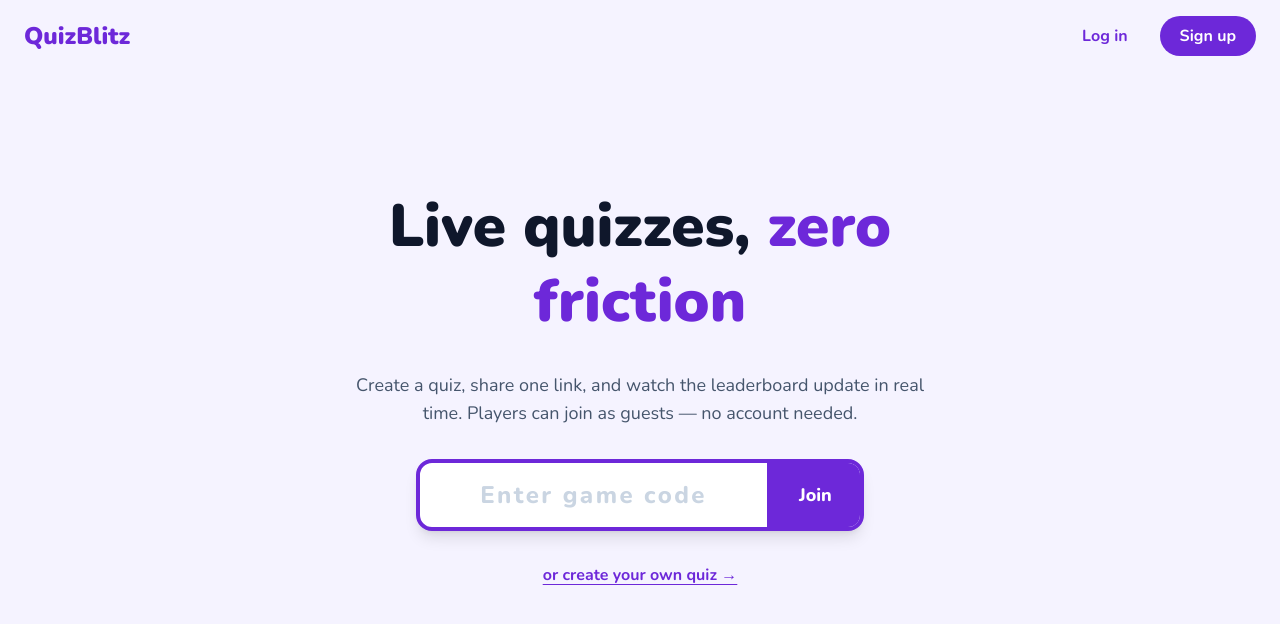
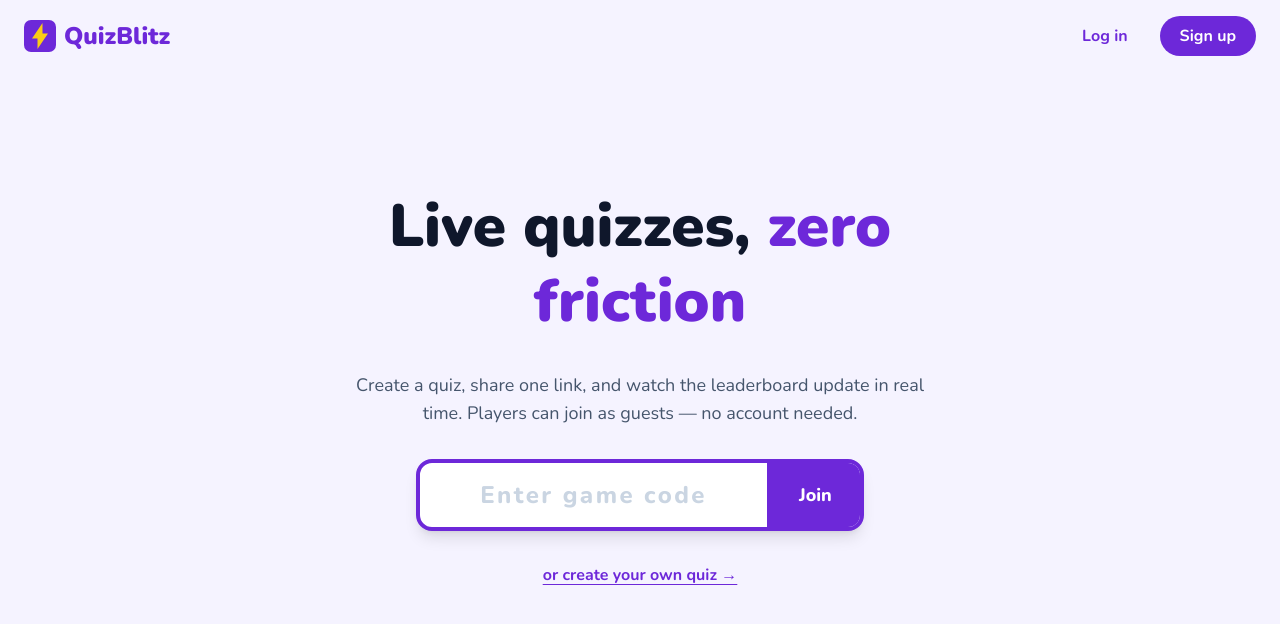
Before and after one commit to azyy00/quiz-app, a Next.js app: page / in a window 1280 px wide. Shown: the top 624 px of the page. Built offline with nearby package versions, Linux system fonts and the light colour scheme; no server answers.

Commit message:
Add QuizBlitz logo: lightning-bolt favicon and header logo mark
Co-Authored-By: Claude Fable 5 <noreply@anthropic.com>
Claude-Session: https://claude.ai/code/session_013NE9XAgJPa6VkqGNAKY6eF

```diff
--- a/src/app/dashboard/page.tsx
+++ b/src/app/dashboard/page.tsx
@@ -19,7 +19,12 @@ export default async function DashboardPage() {
   return (
     <main className="mx-auto max-w-3xl px-4 py-8">
       <header className="mb-8 flex items-center justify-between">
-        <Link href="/" className="text-2xl font-black text-brand">
+        <Link
+          href="/"
+          className="flex items-center gap-2 text-2xl font-black text-brand"
+        >
+          {/* eslint-disable-next-line @next/next/no-img-element */}
+          <img src="/logo.svg" alt="QuizBlitz logo" className="h-8 w-8" />
           QuizBlitz
         </Link>
         <form action="/auth/signout" method="post">
--- a/src/app/page.tsx
+++ b/src/app/page.tsx
@@ -17,7 +17,11 @@ export default async function LandingPage() {
   return (
     <main className="min-h-screen flex flex-col">
       <header className="flex items-center justify-between px-6 py-4">
-        <span className="text-2xl font-black text-brand">QuizBlitz</span>
+        <span className="flex items-center gap-2 text-2xl font-black text-brand">
+          {/* eslint-disable-next-line @next/next/no-img-element */}
+          <img src="/logo.svg" alt="QuizBlitz logo" className="h-8 w-8" />
+          QuizBlitz
+        </span>
         <nav className="flex gap-3">
           {user ? (
             <Link
--- a/src/components/AuthForm.tsx
+++ b/src/components/AuthForm.tsx
@@ -59,7 +59,12 @@ export default function AuthForm({ mode }: { mode: "login" | "signup" }) {
   return (
     <main className="flex min-h-screen items-center justify-center px-4">
       <div className="w-full max-w-sm rounded-3xl bg-white p-8 shadow-xl">
-        <Link href="/" className="mb-6 block text-center text-2xl font-black text-brand">
+        <Link
+          href="/"
+          className="mb-6 flex items-center justify-center gap-2 text-2xl font-black text-brand"
+        >
+          {/* eslint-disable-next-line @next/next/no-img-element */}
+          <img src="/logo.svg" alt="QuizBlitz logo" className="h-8 w-8" />
           QuizBlitz
         </Link>
         <h1 className="mb-6 text-center text-xl font-extrabold">
```
Also changed, not shown: public/logo.svg (added), src/app/icon.svg (added).
